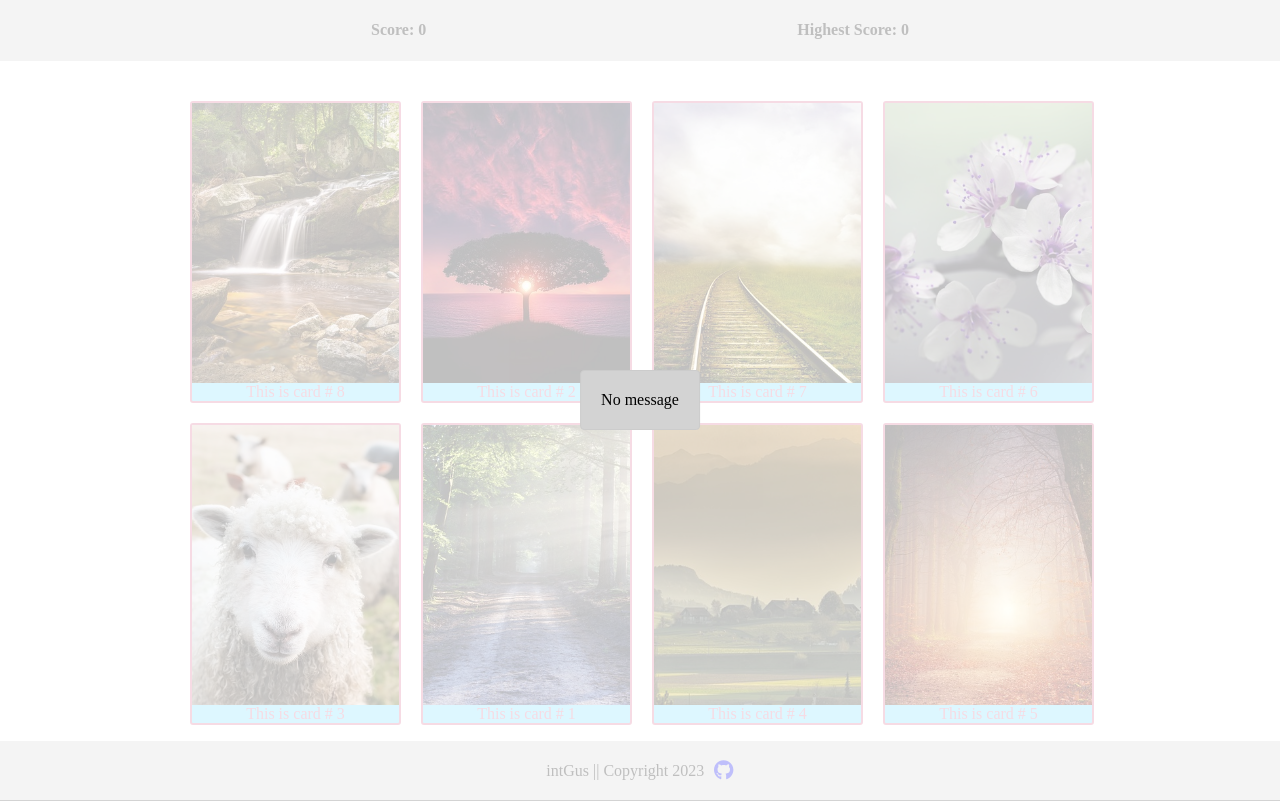
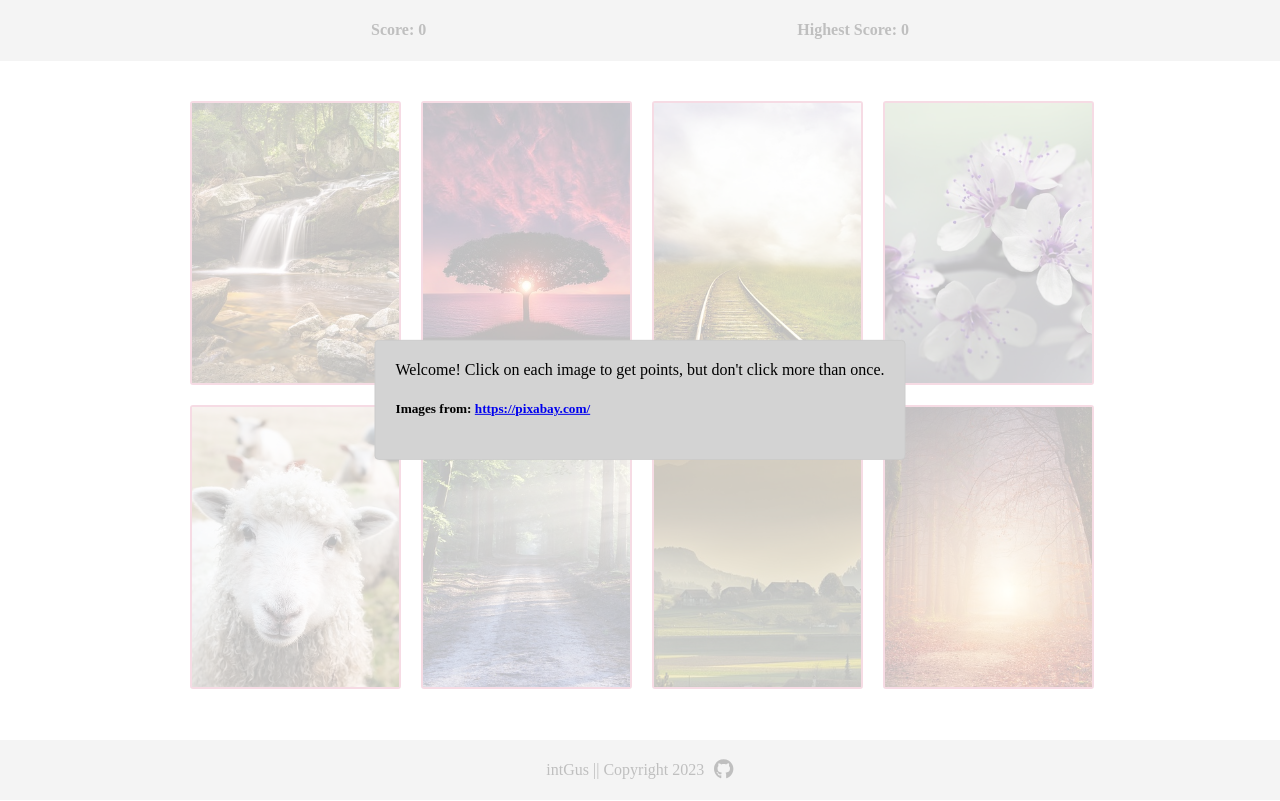
Before and after one commit to intGus/memory-game, a React (Vite) app: page / in a window 1280 px wide. Built offline with nearby package versions, Linux system fonts and the light colour scheme.

Commit message:
Add a custom message in case the maximum score of 140 is reached

```diff
--- a/src/App.jsx
+++ b/src/App.jsx
@@ -9,6 +9,13 @@ import Footer from './components/Footer'
 
 
 function App() {
+
+  // Array generator for card identifiers
+  function range(n) {
+    return Array.from(Array(n),(x,i)=>i+1)
+  }
+
+    // State initialization
   const [score, setScore] = useState({
     currentScore: 0,
     highScore: 0,
@@ -17,17 +24,10 @@ function App() {
   const [shuffledArray, setShuffledArray] = useState(range(8))
   const [modalIsOpen, setModalIsOpen] = useState(true);
 
-  function displayModal() {
-    setModalIsOpen(true)
-  }
-
-  function closeModal() {
-    setModalIsOpen(false)
-  }
-
-  function range(n) {
-    return Array.from(Array(n),(x,i)=>i+1)
-  }
+  // State setters
+  function toggleModal() {
+    setModalIsOpen((prevState) => !prevState)
+    }
 
   function updateCurrentScore() {
     setScore(prevCurrentScore => {
@@ -47,6 +47,7 @@ function App() {
     })
   }
 
+  // Handlers
   function resetApp() {
     setClickedCards([])
       resetScore()
@@ -62,6 +63,7 @@ function App() {
     updateCurrentScore()
   }
 
+  // Effects
   useEffect(() => {
     setShuffledArray([...shuffledArray].sort(() => 0.5 - Math.random()));
   }, [clickedCards])
@@ -70,16 +72,17 @@ function App() {
     if (clickedCards.length === shuffledArray.length) {
       setShuffledArray(range(clickedCards.length + 4))
       setClickedCards([])
-    } else if (score.currentScore === 140) {
-      console.log('You Won')
-      resetApp()
+    } else if (score.currentScore === 140) { // winner
+      toggleModal()
     }
   }, [score])
 
+  // Load shuffled cards into components
   const cards = shuffledArray.map((item) =>
     <Card key={item.toString()} number={item} click={handleClick} />
   )
 
+  // Style for the Modal component
   const customStyles = {
     content : {
       top                   : '50%',
@@ -95,9 +98,9 @@ function App() {
   return (
     <div className="App">
       <Header score={score.currentScore} highScore={score.highScore} />
-      <Modal style={customStyles} isOpen={modalIsOpen} onRequestClose={()=> closeModal()}>
-        <div onClick={closeModal}>
-          <ModalMsg />
+      <Modal style={customStyles} isOpen={modalIsOpen} onAfterClose={(score.currentScore === 140) && resetApp} onRequestClose={()=> toggleModal()}>
+        <div onClick={toggleModal}>
+          <ModalMsg status={(score.currentScore === 140) && 'won'}/>
         </div>
       </Modal>
       <Container>
--- a/src/components/Card.jsx
+++ b/src/components/Card.jsx
@@ -24,7 +24,7 @@ export default function Card (props) {
   return (
     <StyledCard color={props.color} onClick={()=>props.click(props.number)}>
       <StyledImg src={images[props.number-1]} />
-      This is card # {props.number}
+      {/* This is card # {props.number} */}
     </StyledCard>
   )
 }
--- a/src/components/Footer.jsx
+++ b/src/components/Footer.jsx
@@ -22,7 +22,7 @@ export default function Footer() {
     <StyledFooter>
       intGus || Copyright {new Date().getFullYear()}
       <a href="https://github.com/intgus">
-        <FontAwesomeIcon icon={faGithub} style={{ fontSize: '20px', marginLeft: '10px' }} />
+        <FontAwesomeIcon icon={faGithub} style={{color: 'black', fontSize: '20px', marginLeft: '10px' }} />
       </a>
     </StyledFooter>
   );
--- a/src/components/ModalMsg.jsx
+++ b/src/components/ModalMsg.jsx
@@ -1,9 +1,16 @@
 import styled from 'styled-components'
 
-export default function ModalMsg({ children }) {
+export default function ModalMsg({ status }) {
+  const initialMessage = <div>Welcome! Click on each image to get points, but don't click more than once.<br/>
+                        <h5>Images from: <a href='https://pixabay.com/'>https://pixabay.com/</a></h5></div>
+
+  const winnerMessage = <div>You have a great memory! Click anywhere to start over</div>
+
+  console.log(status)
+
   return(
     <>
-      {children || 'No message'}
+      {status ? winnerMessage : initialMessage }
     </>
   )
 }
```
